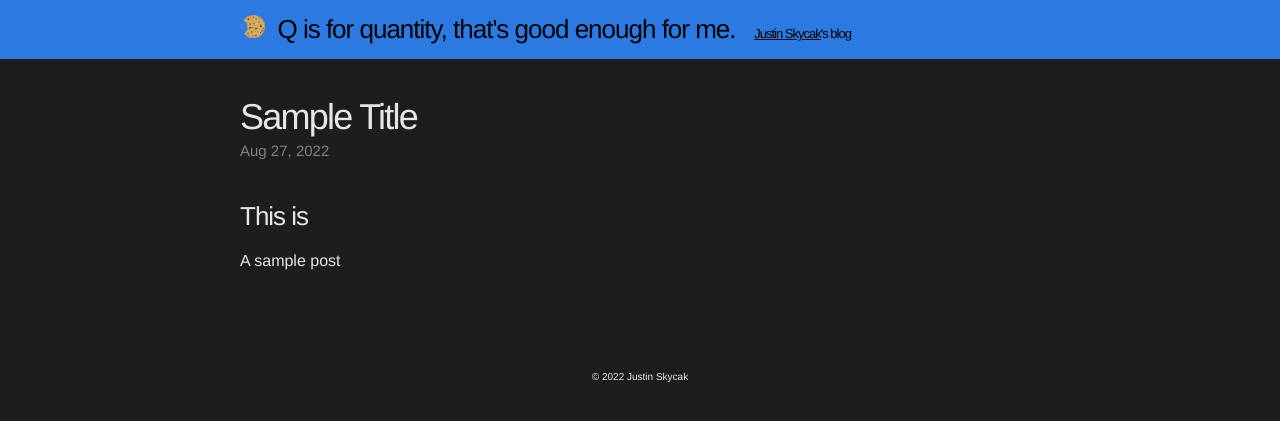
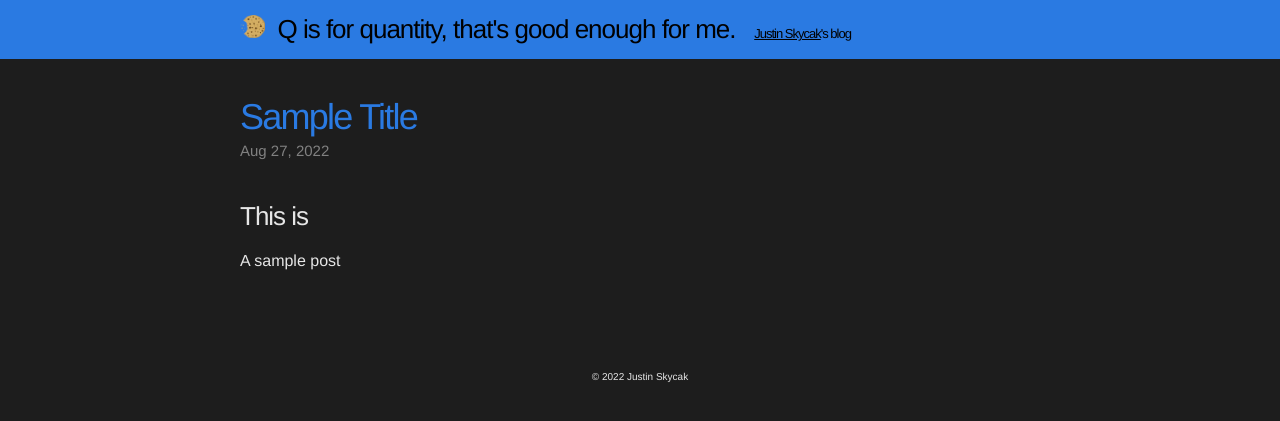
Before and after one commit to quantmonster/quantmonster.github.io, a Jekyll site: the page built from _posts/2022-08-27-sample-post.markdown, in a window 1280 px wide. Shown: the top 421 px of the page. Built offline with Jekyll 4.4.1, drawn with Linux system fonts in a browser that asks for light colours.

Commit message:
change post header color

```diff
--- a/css/main.css
+++ b/css/main.css
@@ -176,7 +176,6 @@ a:visited { color: #2a7ae2; }
 
 .post-header {
   margin: 10px 0 30px;
-  color: #2a7ae2;
 }
 
 .post-header h1 {
@@ -184,6 +183,7 @@ a:visited { color: #2a7ae2; }
   letter-spacing: -1.75px;
   line-height: 1;
   font-weight: 300;
+  color: #2a7ae2;
 }
 
 .post-header .meta {
```
